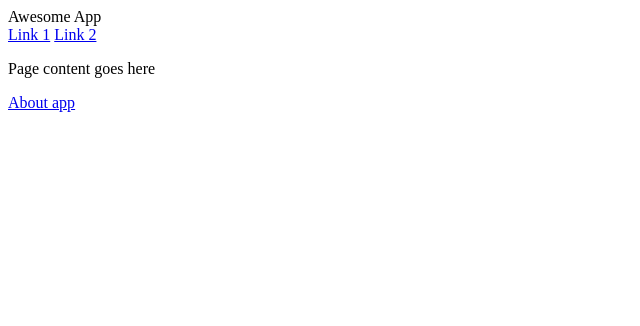
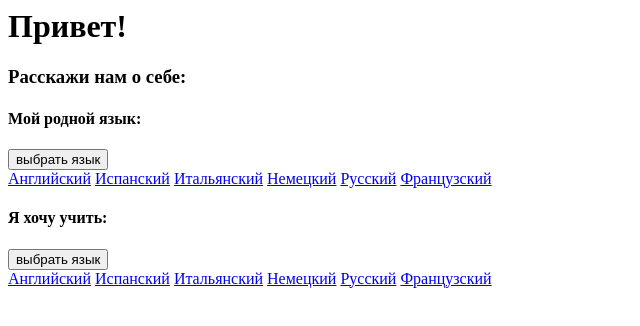
Before and after one commit to JuliaFox23/Fox, a plain HTML site: page index.html in a window 1280 px wide. Shown: the whole page, without its empty margins (0-640 px from the left). Drawn offline with Linux system fonts and the light colour scheme.

Commit message:
Update index.html

```diff
--- a/index.html
+++ b/index.html
@@ -1,58 +1,30 @@
-<!DOCTYPE html>
-<html>
-  <head>
-    <!-- Required meta tags-->
-    <meta charset="utf-8">
-    <meta name="viewport" content="width=device-width, initial-scale=1, maximum-scale=1, minimum-scale=1, user-scalable=no, minimal-ui, viewport-fit=cover">
-    <meta name="apple-mobile-web-app-capable" content="yes">
-    <!-- Color theme for statusbar -->
-    <meta name="theme-color" content="#2196f3">
-    <!-- Your app title -->
-    <title>My App</title>
-    <!-- Path to Framework7 Library CSS -->
-    <link rel="stylesheet" href="path/to/framework7.min.css">
-    <!-- Path to your custom app styles-->
-    <link rel="stylesheet" href="path/to/my-app.css">
-  </head>
-  <body>
-    <!-- App root element -->
-    <div id="app">
-      <!-- Statusbar overlay -->
-      <div class="statusbar"></div>
-
-      <!-- Your main view, should have "view-main" class -->
-      <div class="view view-main">
-        <!-- Initial Page, "data-name" contains page name -->
-        <div data-name="home" class="page">
-
-          <!-- Top Navbar -->
-          <div class="navbar">
-            <div class="navbar-inner">
-              <div class="title">Awesome App</div>
-            </div>
-          </div>
-
-          <!-- Toolbar -->
-          <div class="toolbar">
-            <div class="toolbar-inner">
-              <!-- Toolbar links -->
-              <a href="#" class="link">Link 1</a>
-              <a href="#" class="link">Link 2</a>
-            </div>
-          </div>
-
-          <!-- Scrollable page content -->
-          <div class="page-content">
-            <p>Page content goes here</p>
-            <!-- Link to another page -->
-            <a href="/about/">About app</a>
-          </div>
-        </div>
-      </div>
+<h1>Привет!</h1>
+<h3>Расскажи нам о себе:</h3>
+<h4>Мой родной язык:</h4>
+<div class="btn-group" role="group">
+    <button id="btnGroupDrop1" type="button" class="btn btn-secondary dropdown-toggle" data-toggle="dropdown" aria-haspopup="true" aria-expanded="false">
+      выбрать язык
+    </button>
+    <div class="dropdown-menu" aria-labelledby="btnGroupDrop1">
+      <a class="dropdown-item" href="#">Английский</a>
+      <a class="dropdown-item" href="#">Испанский</a>
+      <a class="dropdown-item" href="#">Итальянский</a>
+      <a class="dropdown-item" href="#">Немецкий</a>
+      <a class="dropdown-item" href="#">Русский</a>
+      <a class="dropdown-item" href="#">Французский</a>
     </div>
-    <!-- Path to Framework7 Library JS-->
-    <script type="text/javascript" src="path/to/framework7.min.js"></script>
-    <!-- Path to your app js-->
-    <script type="text/javascript" src="path/to/my-app.js"></script>
-  </body>
-</html>
+  </div>
+<h4>Я хочу учить:</h4>
+<div class="btn-group" role="group">
+    <button id="btnGroupDrop1" type="button" class="btn btn-secondary dropdown-toggle" data-toggle="dropdown" aria-haspopup="true" aria-expanded="false">
+      выбрать язык
+    </button>
+    <div class="dropdown-menu" aria-labelledby="btnGroupDrop1">
+      <a class="dropdown-item" href="#">Английский</a>
+      <a class="dropdown-item" href="#">Испанский</a>
+      <a class="dropdown-item" href="#">Итальянский</a>
+      <a class="dropdown-item" href="#">Немецкий</a>
+      <a class="dropdown-item" href="#">Русский</a>
+      <a class="dropdown-item" href="#">Французский</a>
+    </div>
+  </div>
```
